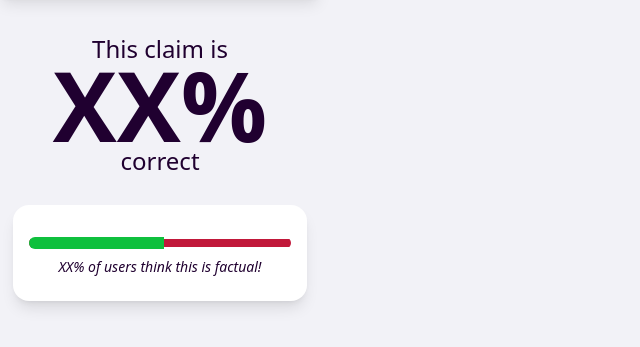
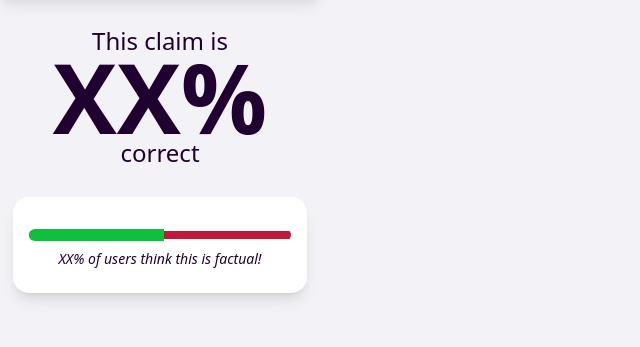
Before and after one commit to ameya-g-git/keep-it-real, a browser extension: page frontend/index.html in a window 1280 px wide. Shown: the part 51-398 px from the top of the page, without its empty margins (0-640 px from the left). Drawn offline with Linux system fonts and the light colour scheme.

```diff
--- a/frontend/index.html
+++ b/frontend/index.html
@@ -8,12 +8,12 @@
       <img src="./images/logo_placeholder.png" class="h-full p-2" alt="NewNews logo">
       <h2 class="italic font-bold">NewNews</h2>
     </header>
-    <div id="confidence" class="flex flex-col items-center justify-center w-full py-8">
+    <div id="confidence" class="flex flex-col items-center justify-center w-full py-6">
       <h2 class="-mb-2 text-2xl">This claim is</h2>
       <h1 class="-mb-2 font-extrabold text-8xl">XX%</h1> <!-- CONFIDENCE INTERVAL -->
       <h2 class="text-2xl">correct</h2>
     </div>
-    <div id="vote" class="flex flex-col items-center justify-center w-11/12 px-4 py-8 -mt-2 bg-white shadow-lg rounded-2xl -gap-2">
+    <div id="vote" class="flex flex-col items-center justify-center w-11/12 px-4 py-8 bg-white shadow-lg rounded-2xl -gap-2">
       <form class="w-full">
         <input class="w-full" disabled type="range" min="0" max="100" value="50" step="1">
       </form>
```
Also changed, not shown: frontend/build.css, frontend/scripts/content.js (added).
